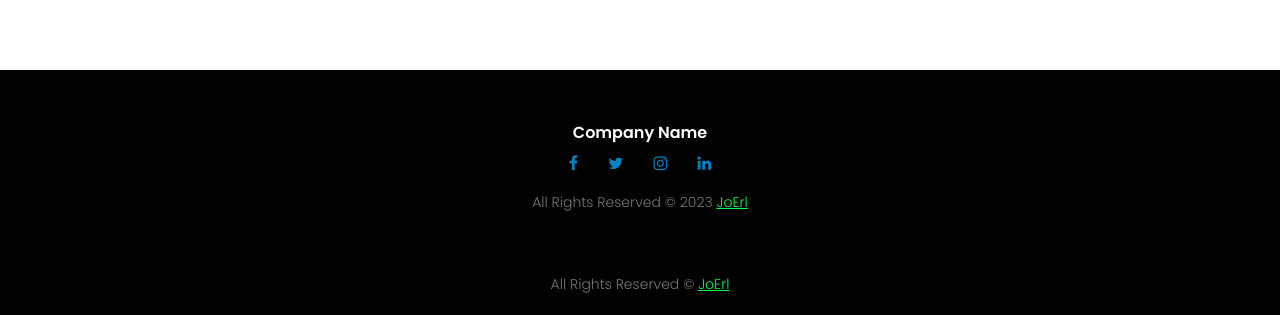
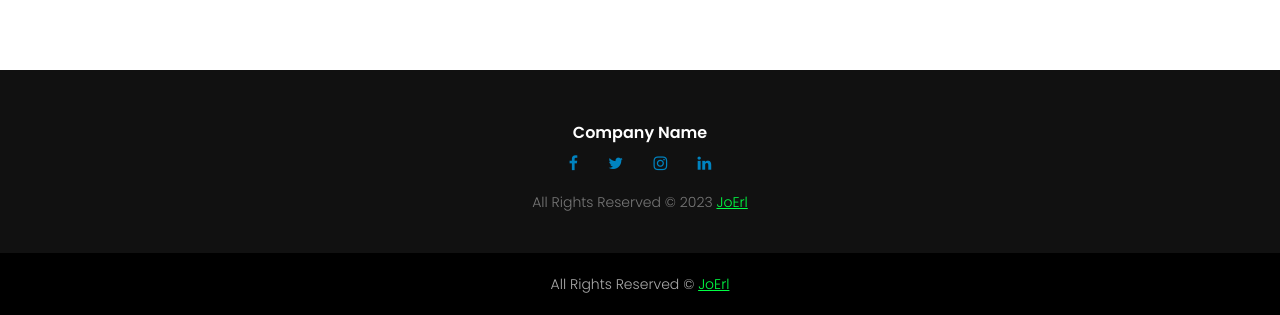
Before and after one commit to Jo-erl/Defaults, a plain HTML site: page index.html in a window 1280 px wide. Shown: the part 3457-3772 px from the top of the page. Drawn offline with Linux system fonts and the light colour scheme.

Commit message:
Add files via upload

```diff
--- a/index.css
+++ b/index.css
@@ -389,6 +389,9 @@ h3 {
   left: 0;
   right: 0;
 }
+.footer2 p{
+  color: #aaaaaa;
+}
 
 
 
@@ -397,7 +400,7 @@ h3 {
   width: 100%;
   text-align: center;
   padding: 30px 0;
-  background-color: #000000;
+  background-color: #111111;
 }
 
 .footer h4 {
```
